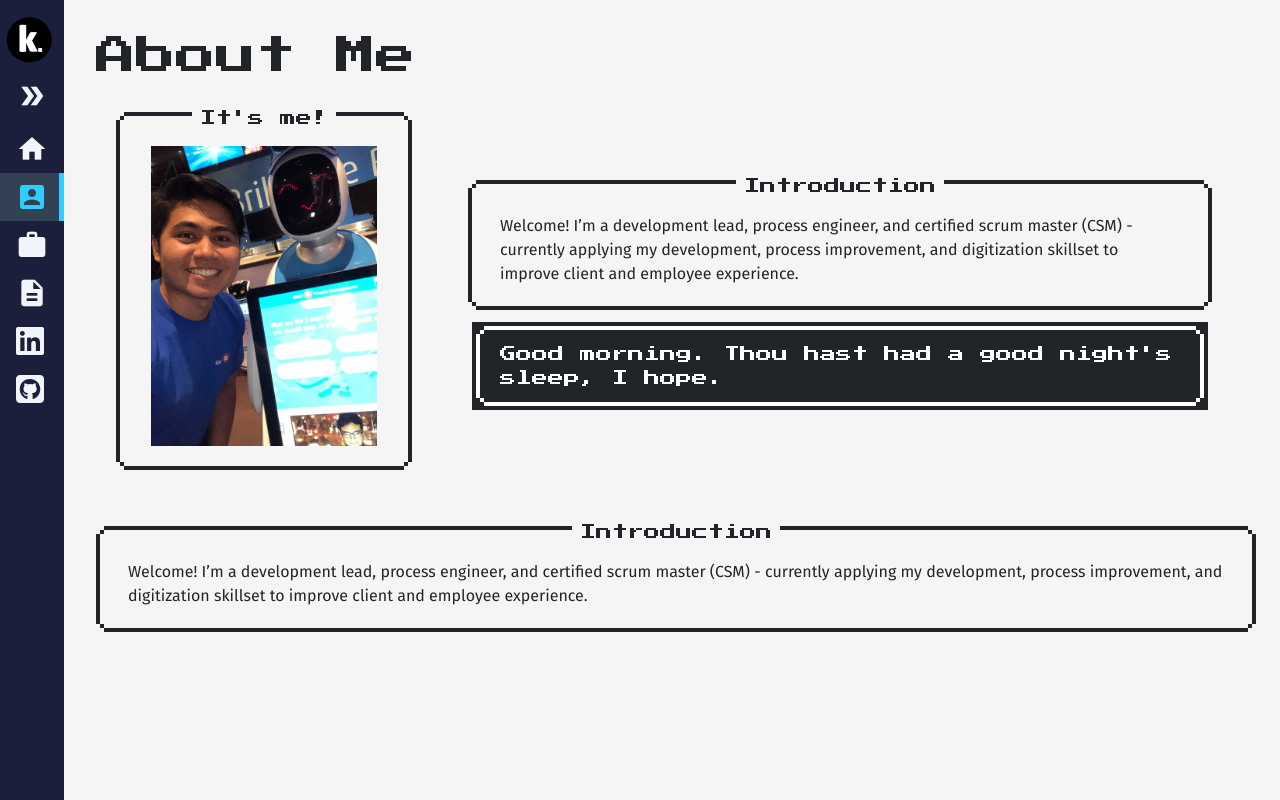
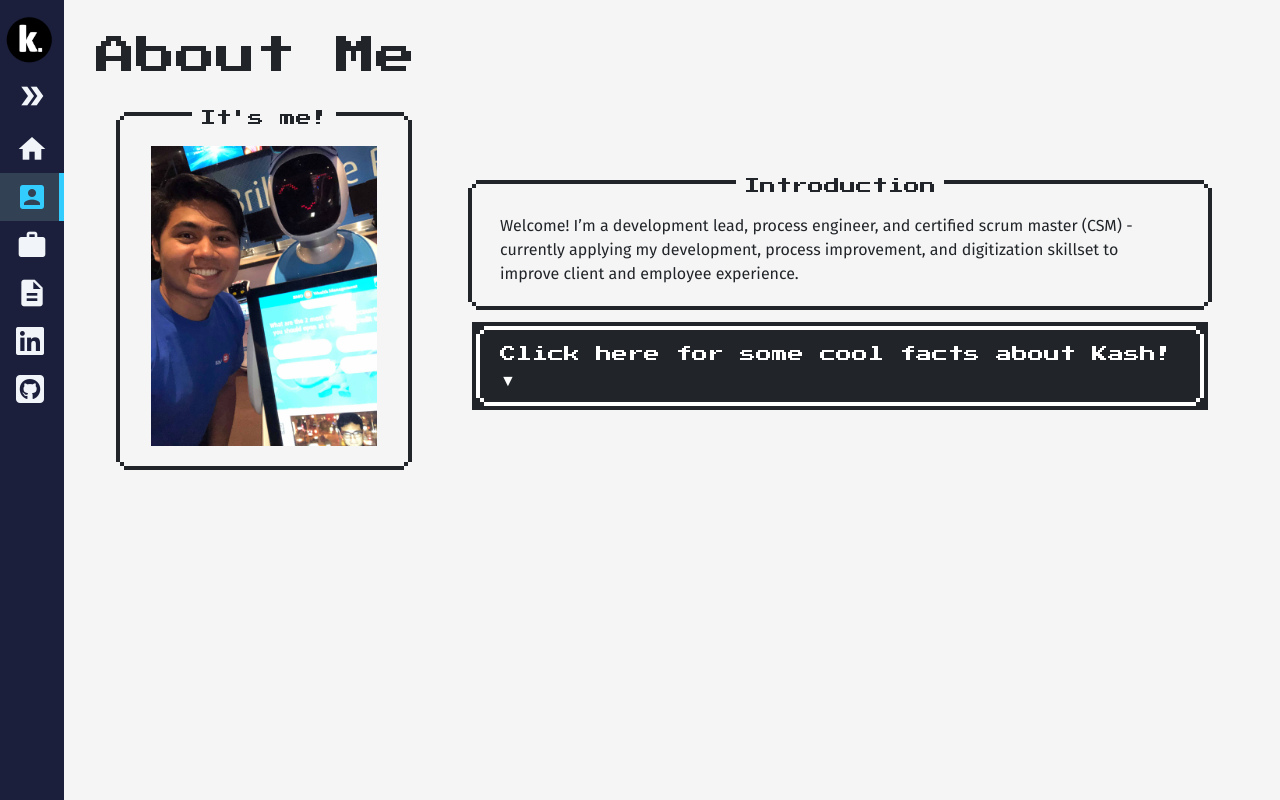
Before and after one commit to Kmirz/personal-portfolio-v1, a Vue app: page /about in a window 1280 px wide. Built offline with nearby package versions, Linux system fonts and the light colour scheme.

Commit message:
setup fact generator

```diff
--- a/src/views/About.vue
+++ b/src/views/About.vue
@@ -37,25 +37,75 @@
           </p>
         </div>
 
-        <div class="nes-container is-rounded is-dark">
-          <p>Good morning. Thou hast had a good night's sleep, I hope.</p>
+        <div
+          role="button"
+          @click="setFact(factNumber)"
+          class="nes-container is-rounded is-dark"
+        >
+          <p>{{ message }} {{ endPoint }} &nbsp;</p>
         </div>
-      </div>
-      <div class="nes-container with-title is-centered is-rounded mt-5">
-        <p class="title" style="background: #f5f5f5; margin-top: -30px">
-          Introduction
-        </p>
-        <p class="alt-text">
-          Welcome! I’m a development lead, process engineer, and certified scrum
-          master (CSM) - currently applying my development, process improvement,
-          and digitization skillset to improve client and employee experience.
-        </p>
       </div>
     </div>
   </main>
 </template>
 
 <script>
+import { ref } from "vue";
+export default {
+  setup() {
+    const message = ref("Click here for some cool facts about Kash!");
+
+    const endPoint = ref("\u25BC");
+
+    let showEndPoint = false;
+
+    const factList = [
+      "He loves you very much",
+      "He also meows randomly",
+      "He is a super cool vtuber",
+    ];
+
+    const factNumber = ref(0);
+
+    const messageEnd = setInterval(() => {
+      showEndPoint = !showEndPoint;
+
+      if (showEndPoint) {
+        endPoint.value = "\u25BC";
+      } else {
+        endPoint.value = "";
+        console.log(showEndPoint);
+      }
+    }, 1000);
+
+    async function setFact() {
+      // console.log("running function");
+
+      message.value = "";
+
+      let stringArray = Array.from(factList[factNumber.value]);
+
+      // console.log(stringArray);
+
+      for (let item of stringArray) {
+        await new Promise((resolve) => {
+          setTimeout(() => {
+            message.value = message.value + item;
+            resolve();
+          }, 25);
+        });
+      }
+
+      if (factNumber.value === factList.length - 1) {
+        factNumber.value = 0;
+      } else {
+        factNumber.value++;
+      }
+    }
+
+    return { message, endPoint, factNumber, setFact };
+  },
+};
 </script>
 
 <style scoped>
--- a/src/views/Projects.vue
+++ b/src/views/Projects.vue
@@ -96,13 +96,13 @@
             </p>
             <div class="row mx-auto d-flex justify-content-between">
               <a
-                href="https://dnd-random-gen-vue-express.herokuapp.com/"
+                href="https://responsive-sidebar.herokuapp.com/"
                 class="btn btn-primary my-2"
                 target="_blank"
                 >Live Demo</a
               >
               <a
-                href="https://github.com/Kmirz/DnD-Character-Generator-VueJS"
+                href="https://github.com/Kmirz/Responsive-Sidebar-VueJS"
                 class="btn btn-success my-2"
                 target="_blank"
                 >Github Repo</a
```
